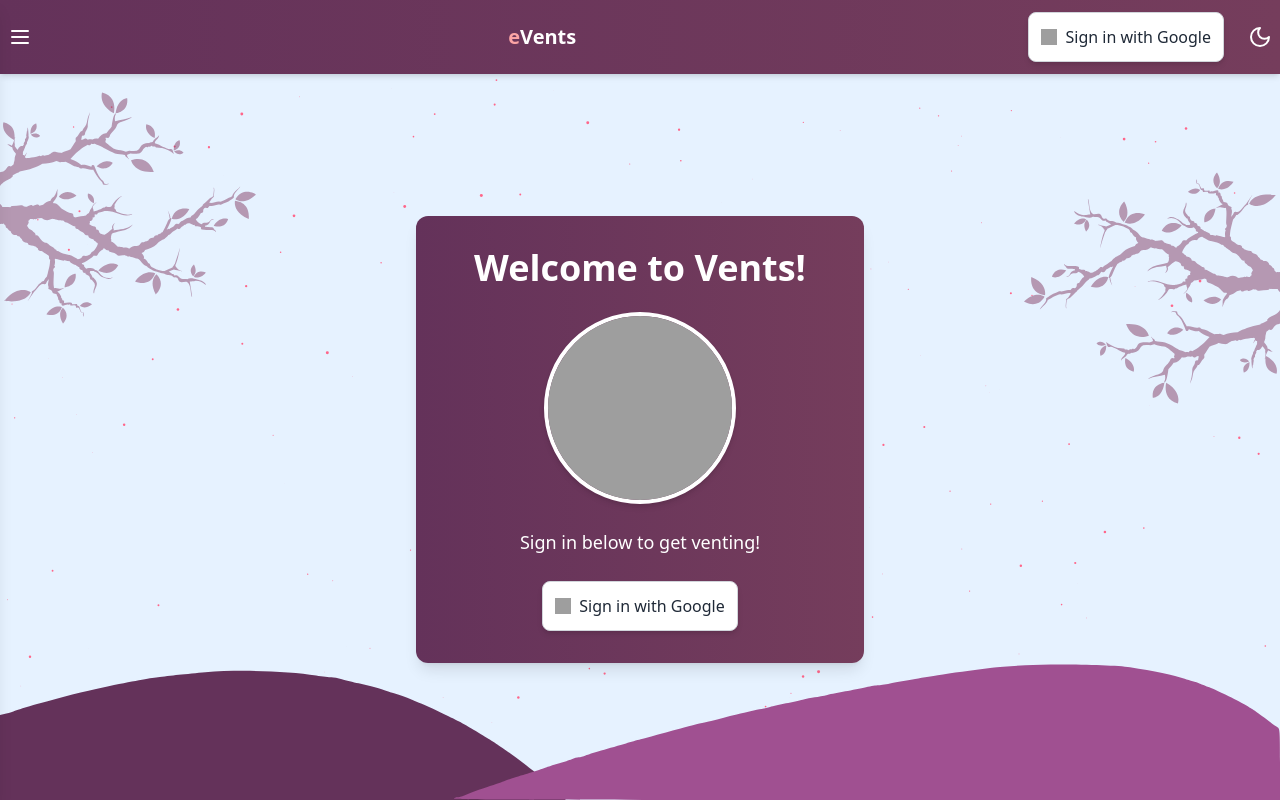
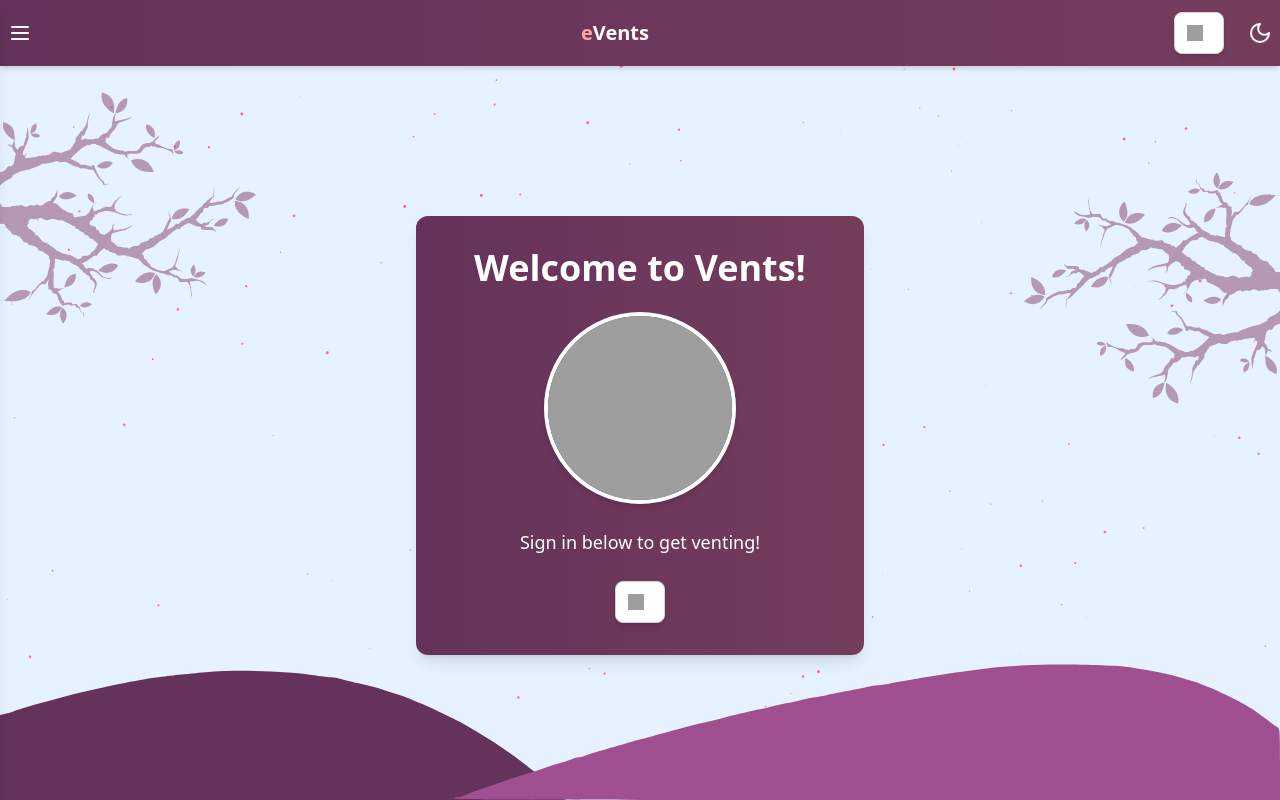
Before and after one commit to rahulvital/simple-vents-fe, a React (Vite) app: page /login in a window 1280 px wide. Built offline with nearby package versions, Linux system fonts and the light colour scheme; grey boxes are pictures that could not be loaded; the HTML template or start-up script is replaced by a standard one.

Commit message:
localhost bug fixing and google button edit

```diff
--- a/src/components/auth/Auth.jsx
+++ b/src/components/auth/Auth.jsx
@@ -147,7 +147,7 @@ const Auth = ({ isDarkMode }) => {
           alt="Google"
           className="w-4 h-4"
         />
-        <span className="ml-2">Sign in with Google</span>
+        <span className="ml-2"></span>
       </button>
     </div>
   );
```
